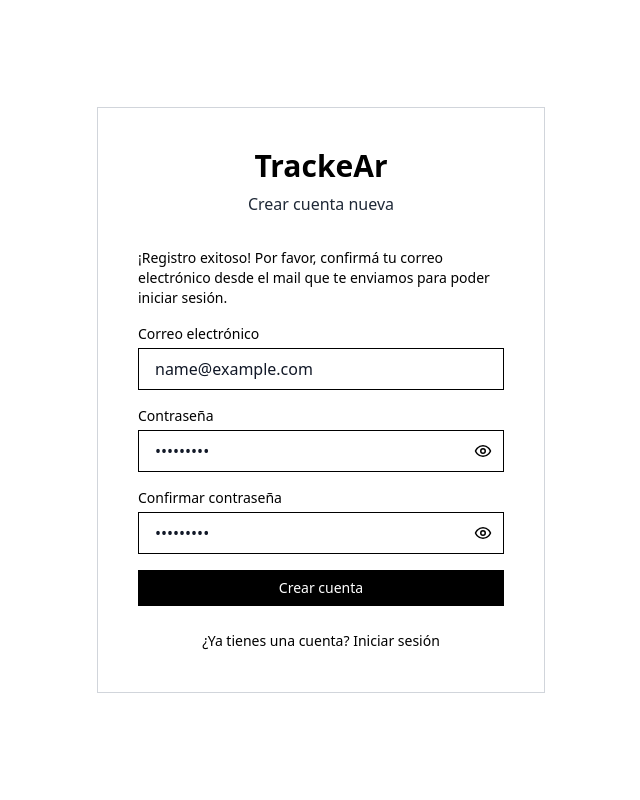
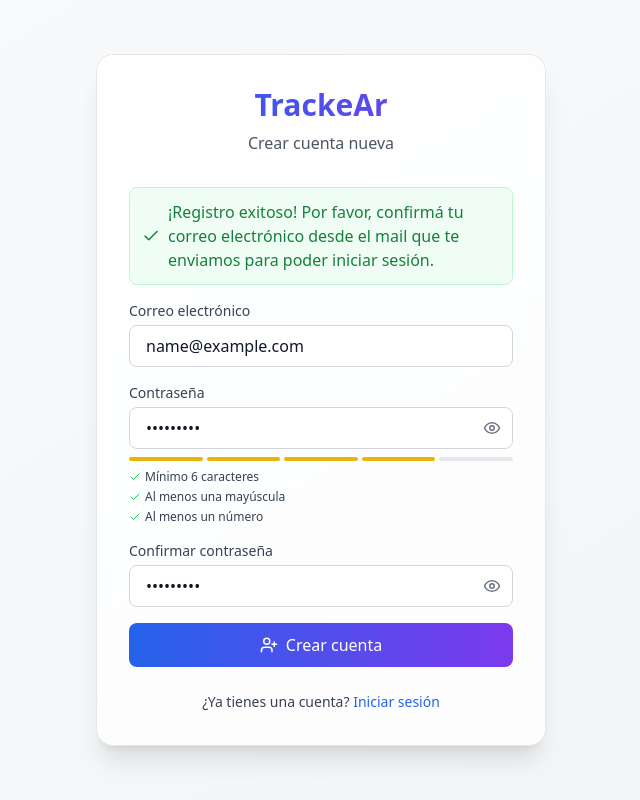
Before and after one commit to jcastellano9/trackear-repo, a React (Vite) app: page /register in a window 1280 px wide. Both pictures are taken after typing "name@example.com", "Sample123", "Sample123" into the empty fields and a click on the button "Crear cuenta". Shown: the whole page, without its empty margins (319-959 px from the left). Built offline with nearby package versions, Linux system fonts and the light colour scheme; no server answers.

Commit message:
Registro UX y password
validación de contraseña y feedback visual

```diff
--- a/src/pages/auth/Register.tsx
+++ b/src/pages/auth/Register.tsx
@@ -4,7 +4,7 @@ import React, { useState } from 'react';
 import { Link, useNavigate } from 'react-router-dom';
 import { useAuth } from '../../contexts/AuthContext';
 import { motion } from 'framer-motion';
-import { Eye } from 'lucide-react';
+import { UserPlus, AlertCircle, Check, Eye, EyeOff } from 'lucide-react';
 
 const Register: React.FC = () => {
   const { signUp } = useAuth();
@@ -20,10 +20,37 @@ const Register: React.FC = () => {
   const [showPassword, setShowPassword] = useState(false);
   const [showConfirmPassword, setShowConfirmPassword] = useState(false);
 
+  const [passwordValidation, setPasswordValidation] = useState({
+    length: false,
+    uppercase: false,
+    lowercase: false,
+    number: false,
+    special: false
+  });
+
+  // Verifica requisitos de contraseña
+  const validatePassword = (value: string) => {
+    setPasswordValidation({
+      length: value.length >= 6,
+      uppercase: /[A-Z]/.test(value),
+      lowercase: /[a-z]/.test(value),
+      number: /[0-9]/.test(value),
+      special: /[^A-Za-z0-9]/.test(value)
+    });
+  };
 
   const handlePasswordChange = (e: React.ChangeEvent<HTMLInputElement>) => {
-    const _value = e.target.value;
-    setPassword(_value);
+    const value = e.target.value;
+    setPassword(value);
+    validatePassword(value);
+  };
+
+  const passwordStrength = Object.values(passwordValidation).filter(Boolean).length;
+
+  const getPasswordStrengthClass = () => {
+    if (passwordStrength <= 2) return 'bg-red-500';
+    if (passwordStrength <= 4) return 'bg-yellow-500';
+    return 'bg-green-500';
   };
 
   // Maneja envío de registro
@@ -42,7 +69,10 @@ const Register: React.FC = () => {
       return;
     }
 
-    // Removed password strength check as strength display is removed
+    if (passwordStrength < 3) {
+      setError('La contraseña es demasiado débil');
+      return;
+    }
 
     try {
       setLoading(true);
@@ -64,31 +94,38 @@ const Register: React.FC = () => {
 
   // Render del formulario de registro
   return (
-    <div className="min-h-screen bg-white dark:bg-black flex items-center justify-center px-4">
+      <div className="min-h-screen bg-gradient-to-br from-gray-50 to-gray-100 dark:from-gray-900 dark:to-gray-950 flex items-center justify-center px-4">
         <motion.div
-        className="w-full max-w-md transition-colors duration-300 border border-gray-300 rounded-none bg-white p-10"
+            className="w-full max-w-md transition-colors duration-300"
             initial={{ opacity: 0, y: 20 }}
             animate={{ opacity: 1, y: 0 }}
             transition={{ duration: 0.5 }}
         >
+          <div className="bg-white dark:bg-gray-800 backdrop-blur-sm bg-opacity-80 dark:bg-opacity-80 rounded-2xl shadow-xl dark:shadow-lg p-8 ring-1 ring-gray-200 dark:ring-gray-700">
             <div className="text-center mb-8">
-            <h1 className="text-3xl font-bold text-black dark:text-white">
+              <h1 className="text-3xl font-bold bg-gradient-to-r from-blue-600 to-violet-600 dark:from-blue-400 dark:to-violet-400 bg-clip-text text-transparent">
                 TrackeAr
               </h1>
-            <p className="text-gray-800 dark:text-gray-300 mt-2">Crear cuenta nueva</p>
+              <p className="text-gray-600 dark:text-gray-300 mt-2">Crear cuenta nueva</p>
             </div>
 
             {success && (
-            <p className="mb-4 text-sm text-black dark:text-white">{success}</p>
+                <div className="mb-4 p-3 bg-green-50 border border-green-200 rounded-lg flex items-center text-green-700 dark:bg-green-900 dark:border-green-600 dark:text-green-200">
+                  <Check size={18} className="mr-2 flex-shrink-0" />
+                  <span>{success}</span>
+                </div>
             )}
             {error && (
-            <p className="mb-4 text-sm text-black dark:text-white">{error}</p>
+                <div className="mb-4 p-3 bg-red-50 border border-red-200 rounded-lg flex items-center text-red-700 dark:bg-red-900 dark:border-red-600 dark:text-red-200">
+                  <AlertCircle size={18} className="mr-2 flex-shrink-0" />
+                  <span>{error}</span>
+                </div>
             )}
 
             <form onSubmit={handleSubmit}>
               <div className="space-y-4">
                 <div>
-                <label htmlFor="email" className="block text-sm font-medium text-black dark:text-white mb-1 rounded-none">
+                  <label htmlFor="email" className="block text-sm font-medium text-gray-700 dark:text-gray-200 mb-1">
                     Correo electrónico
                   </label>
                   <input
@@ -96,13 +133,13 @@ const Register: React.FC = () => {
                       type="email"
                       value={email}
                       onChange={(e) => setEmail(e.target.value)}
-                  className="w-full px-4 py-2 border border-black bg-white dark:bg-black dark:text-white dark:border-white rounded-none placeholder:text-gray-400"
+                      className="w-full px-4 py-2 border border-gray-300 rounded-lg focus:ring-2 focus:ring-blue-500 focus:border-blue-500 transition-colors transition-all duration-200 ease-in-out dark:bg-gray-900 dark:border-gray-700 dark:text-white dark:placeholder-gray-400"
                       placeholder="correo@ejemplo.com"
                   />
                 </div>
 
                 <div>
-                <label htmlFor="password" className="block text-sm font-medium text-black dark:text-white mb-1 rounded-none">
+                  <label htmlFor="password" className="block text-sm font-medium text-gray-700 dark:text-gray-200 mb-1">
                     Contraseña
                   </label>
                   <div className="relative">
@@ -111,21 +148,60 @@ const Register: React.FC = () => {
                         type={showPassword ? "text" : "password"}
                         value={password}
                         onChange={handlePasswordChange}
-                    className="w-full px-4 py-2 border border-black bg-white dark:bg-black dark:text-white rounded-none pr-12"
+                        className="w-full px-4 py-2 border border-gray-300 rounded-lg focus:ring-2 focus:ring-blue-500 focus:border-blue-500 transition-colors transition-all duration-200 ease-in-out pr-12 dark:bg-gray-900 dark:border-gray-700 dark:text-white dark:placeholder-gray-400"
                         placeholder="••••••••"
                     />
                     <button
                         type="button"
                         onClick={() => setShowPassword(!showPassword)}
-                    className="absolute right-3 top-1/2 -translate-y-1/2 text-black dark:text-white"
+                        className="absolute right-3 top-1/2 -translate-y-1/2 text-gray-500 hover:text-blue-600 dark:hover:text-blue-400"
                     >
-                    <Eye size={18} />
+                      {showPassword ? <EyeOff size={18} /> : <Eye size={18} />}
                     </button>
                   </div>
+
+                  {password && (
+                      <div className="mt-2">
+                        <div className="flex gap-1 mb-1">
+                          <div className={`h-1 flex-1 rounded-full ${passwordStrength >= 1 ? getPasswordStrengthClass() : 'bg-gray-200 dark:bg-gray-700'}`}></div>
+                          <div className={`h-1 flex-1 rounded-full ${passwordStrength >= 2 ? getPasswordStrengthClass() : 'bg-gray-200 dark:bg-gray-700'}`}></div>
+                          <div className={`h-1 flex-1 rounded-full ${passwordStrength >= 3 ? getPasswordStrengthClass() : 'bg-gray-200 dark:bg-gray-700'}`}></div>
+                          <div className={`h-1 flex-1 rounded-full ${passwordStrength >= 4 ? getPasswordStrengthClass() : 'bg-gray-200 dark:bg-gray-700'}`}></div>
+                          <div className={`h-1 flex-1 rounded-full ${passwordStrength >= 5 ? getPasswordStrengthClass() : 'bg-gray-200 dark:bg-gray-700'}`}></div>
+                        </div>
+
+                        <div className="text-xs space-y-1 mt-2">
+                          <div className="flex items-center">
+                        <span className={`mr-1 ${passwordValidation.length ? 'text-green-500' : 'text-gray-400 dark:text-gray-600'}`}>
+                          {passwordValidation.length ? <Check size={12} /> : '•'}
+                        </span>
+                            <span className={passwordValidation.length ? 'text-gray-700 dark:text-gray-200' : 'text-gray-400 dark:text-gray-600'}>
+                          Mínimo 6 caracteres
+                        </span>
+                          </div>
+                          <div className="flex items-center">
+                        <span className={`mr-1 ${passwordValidation.uppercase ? 'text-green-500' : 'text-gray-400 dark:text-gray-600'}`}>
+                          {passwordValidation.uppercase ? <Check size={12} /> : '•'}
+                        </span>
+                            <span className={passwordValidation.uppercase ? 'text-gray-700 dark:text-gray-200' : 'text-gray-400 dark:text-gray-600'}>
+                          Al menos una mayúscula
+                        </span>
+                          </div>
+                          <div className="flex items-center">
+                        <span className={`mr-1 ${passwordValidation.number ? 'text-green-500' : 'text-gray-400 dark:text-gray-600'}`}>
+                          {passwordValidation.number ? <Check size={12} /> : '•'}
+                        </span>
+                            <span className={passwordValidation.number ? 'text-gray-700 dark:text-gray-200' : 'text-gray-400 dark:text-gray-600'}>
+                          Al menos un número
+                        </span>
+                          </div>
+                        </div>
+                      </div>
+                  )}
                 </div>
 
                 <div>
-                <label htmlFor="confirmPassword" className="block text-sm font-medium text-black dark:text-white mb-1 rounded-none">
+                  <label htmlFor="confirmPassword" className="block text-sm font-medium text-gray-700 dark:text-gray-200 mb-1">
                     Confirmar contraseña
                   </label>
                   <div className="relative">
@@ -134,9 +210,9 @@ const Register: React.FC = () => {
                         type={showConfirmPassword ? 'text' : 'password'}
                         value={confirmPassword}
                         onChange={(e) => setConfirmPassword(e.target.value)}
-                    className={`w-full px-4 py-2 border border-black bg-white dark:bg-black dark:text-white rounded-none pr-12 ${
+                        className={`w-full px-4 py-2 border border-gray-300 rounded-lg focus:ring-2 focus:ring-blue-500 focus:border-blue-500 transition-colors transition-all duration-200 ease-in-out pr-12 dark:bg-gray-900 dark:border-gray-700 dark:text-white dark:placeholder-gray-400 ${
                             confirmPassword && password !== confirmPassword
-                        ? 'border-black bg-white dark:border-white dark:bg-black'
+                                ? 'border-red-300 bg-red-50 dark:border-red-600 dark:bg-red-900'
                                 : ''
                         }`}
                         placeholder="••••••••"
@@ -144,25 +220,30 @@ const Register: React.FC = () => {
                     <button
                         type="button"
                         onClick={() => setShowConfirmPassword(!showConfirmPassword)}
-                    className="absolute right-3 top-1/2 -translate-y-1/2 text-black dark:text-white"
+                        className="absolute right-3 top-1/2 -translate-y-1/2 text-gray-500 hover:text-blue-600 dark:hover:text-blue-400"
                     >
-                    <Eye size={18} />
+                      {showConfirmPassword ? <EyeOff size={18} /> : <Eye size={18} />}
                     </button>
                   </div>
                   {confirmPassword && password !== confirmPassword && (
-                  <p className="mt-1 text-xs text-black dark:text-white">Las contraseñas no coinciden</p>
+                      <p className="mt-1 text-xs text-red-500 dark:text-red-400">Las contraseñas no coinciden</p>
                   )}
                 </div>
 
                 <button
                     type="submit"
                     disabled={loading}
-                className="w-full py-2 px-4 bg-black text-white text-sm font-medium rounded-none hover:bg-gray-900 flex items-center justify-center gap-2"
+                    className={`w-full flex justify-center items-center py-2.5 px-4 rounded-lg ${
+                        loading
+                            ? 'bg-blue-400 cursor-not-allowed'
+                            : 'bg-gradient-to-r from-blue-600 to-violet-600 hover:from-blue-700 hover:to-violet-700'
+                    } text-white font-medium transition-colors duration-200`}
                 >
                   {loading ? (
-                  <span className="animate-spin rounded-none h-5 w-5 border-t-2 border-white"></span>
+                      <span className="animate-spin rounded-full h-5 w-5 border-t-2 border-white"></span>
                   ) : (
                       <>
+                        <UserPlus size={18} className="mr-2" />
                         Crear cuenta
                       </>
                   )}
@@ -171,15 +252,16 @@ const Register: React.FC = () => {
             </form>
 
             <div className="mt-6 text-center">
-            <p className="text-black dark:text-white text-sm leading-relaxed">
+              <p className="text-gray-700 dark:text-gray-300 text-sm leading-relaxed">
                 ¿Ya tienes una cuenta?{' '}
                 <Link
                     to="/login"
-                className="text-black hover:text-gray-700 font-medium rounded-none"
+                    className="text-blue-600 hover:text-blue-800 font-medium transition-colors"
                 >
                   Iniciar sesión
                 </Link>
               </p>
+            </div>
           </div>
         </motion.div>
       </div>
```
Lines whose indentation alone changed are shown as unchanged.
